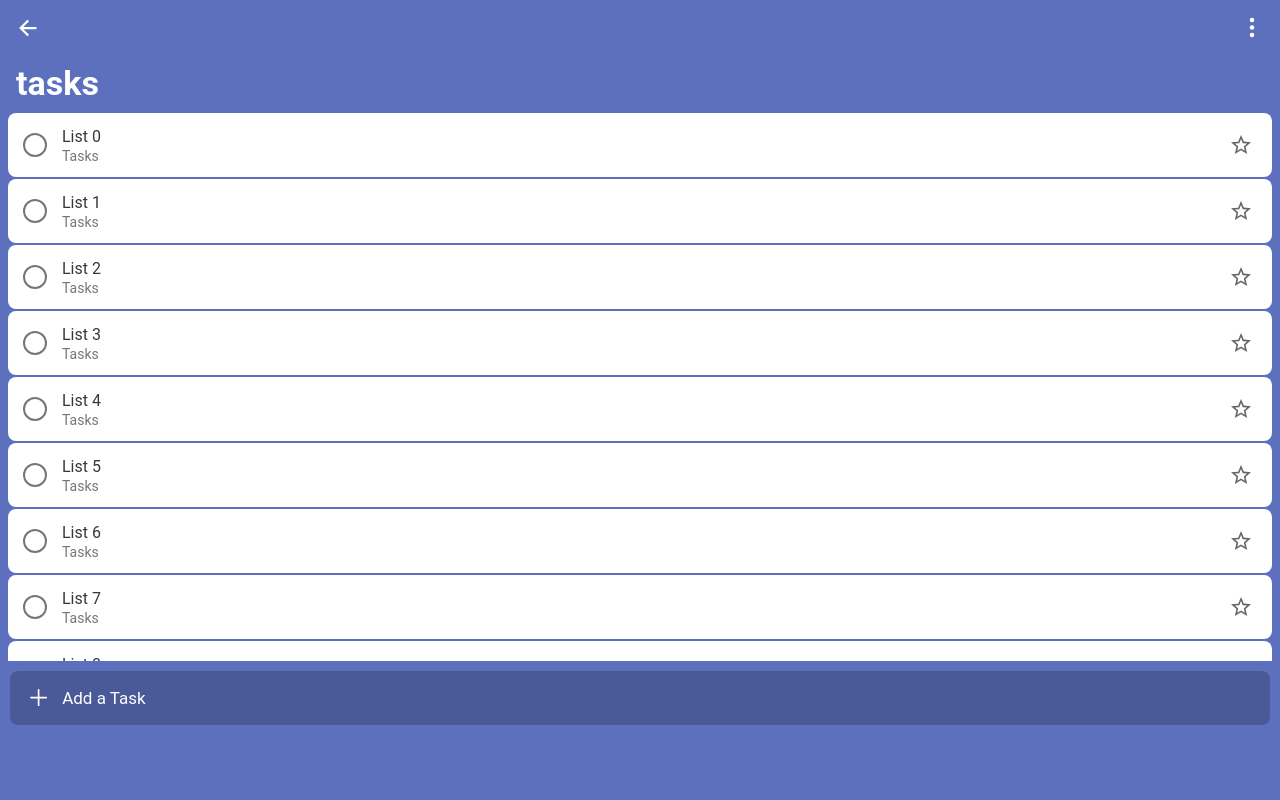
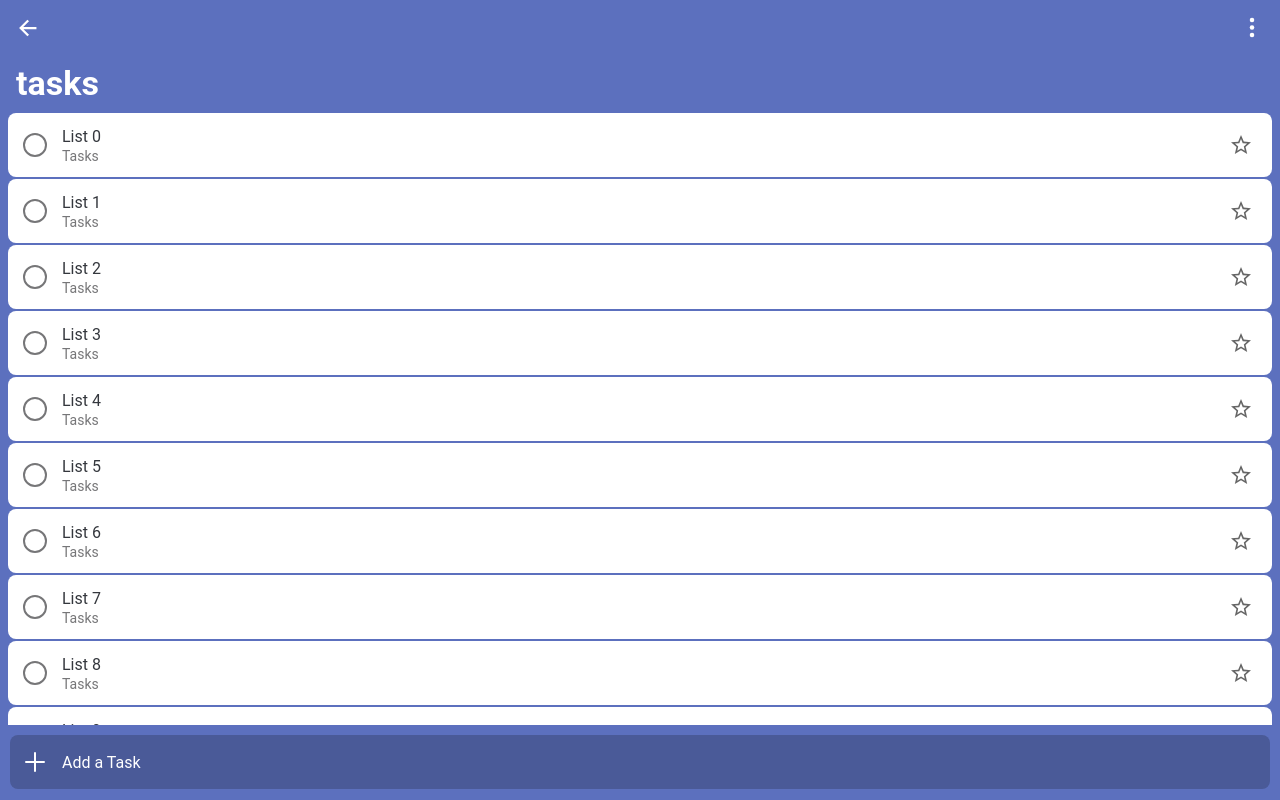
Before and after one commit to immortalt/immortal-todo, a React (Create React App) app: page /home in a window 1280 px wide. Both pictures are taken after a click on the element "Tasks". Built offline with nearby package versions, Linux system fonts and the light colour scheme.

Commit message:
feat(TodoList): implement the suitable add task input height and style

```diff
--- a/src/pages/TodoList/index.tsx
+++ b/src/pages/TodoList/index.tsx
@@ -2,6 +2,7 @@ import {
   IonBackButton,
   IonButton,
   IonButtons,
+  IonCheckbox,
   IonContent,
   IonFooter,
   IonHeader,
@@ -25,10 +26,10 @@ import ListItemIcon from '@mui/material/ListItemIcon'
 import './index.css'
 import DelayDisplay from '../../components/DelayDisplay'
 import { type ListTheme, listThemes } from '../../theme/listThemes'
-import TaskItems from '../../components/TaskItems'
 import { setStatusbarColor } from '../../theme/utils'
 import useIsDark from '../../hooks/useIsDark'
 import { darkenColor, lightenColor } from './utils'
+import TaskItems from '../../components/TaskItems'
 
 type TodoPageProps = RouteComponentProps<{
   id: string
@@ -41,6 +42,9 @@ const TodoList: React.FC<TodoPageProps> = ({ match }) => {
     theme = 'green'
   } = match.params
   const isIOS = isPlatform('ios')
+  const isAndroid = isPlatform('android')
+  const isApp = isIOS || isAndroid
+  const [isAddingTask, setIsAddingTask] = React.useState(false)
   const [anchorEl, setAnchorEl] = React.useState<null | HTMLElement>(null)
   const handleMenu = (event: React.MouseEvent<HTMLElement>): void => {
     if (!isIOS) {
@@ -61,6 +65,34 @@ const TodoList: React.FC<TodoPageProps> = ({ match }) => {
       return '#212121'
     } else {
       return themeUnit.reversed ? lightenColor(themeUnit.background) : darkenColor(themeUnit.background)
+    }
+  }
+  const getFooterItemStyle = () => {
+    if (!isAddingTask) {
+      return {
+        display: 'flex',
+        alignItems: 'center',
+        background: getFooterItemBackground(),
+        marginLeft: 10,
+        marginRight: 10,
+        borderRadius: 8,
+        height: '54px',
+        color: themeUnit.text,
+        marginTop: 10,
+      }
+    }
+    return {
+      display: 'flex',
+      alignItems: 'center',
+      background: isDark ? '#212121' : 'white',
+      marginLeft: 0,
+      marginRight: 0,
+      height: '54px',
+      color: isDark ? 'white' : '#767678',
+      boxShadow: '0px 8px 12px rgba(0, 0, 0, 1)',
+      marginTop: 1,
+      marginBottom: -1,
+      borderRadius: '8px 8px 0 0',
     }
   }
   const styles = {
@@ -85,28 +117,26 @@ const TodoList: React.FC<TodoPageProps> = ({ match }) => {
     },
     footer: {
       bottom: -1,
-      height: 140,
-      background: themeUnit.background,
+      height: isApp ? (isAddingTask ? 58 : 115) : 76,
+      background: isAddingTask ? 'transparent' : themeUnit.background,
     },
-    footerItem: {
-      '--background': getFooterItemBackground(),
-      marginLeft: 10,
-      marginRight: 10,
-      borderRadius: 8,
-      '--min-height': '54px',
-      color: themeUnit.text,
-      marginTop: 10,
-    },
+    footerItem: getFooterItemStyle(),
     newTaskIcon: {
-      marginLeft: -5,
-      marginRight: 10,
+      fontSize: 32,
+      marginLeft: 9,
+      marginRight: 11,
     },
     newTaskInput: {
-      '--placeholder-color': themeUnit.text,
+      '--placeholder-color': isAddingTask ? '#767678' : themeUnit.text,
       '--placeholder-opacity': 1,
       borderWidth: 0
+    },
+    footerItem2: {
+      '--min-height': '100px',
+      display: isAddingTask ? 'block' : 'none',
     }
   }
+
   const getTitle = (id: string) => {
     if (id === 'myday') {
       return <div style={styles.header}>
@@ -204,9 +234,28 @@ const TodoList: React.FC<TodoPageProps> = ({ match }) => {
         {isIOS && sheetModel}
       </IonContent>
       <IonFooter mode="ios" className="ion-no-border" style={styles.footer}>
-        <IonItem lines="none" style={styles.footerItem}>
-          <IonIcon style={styles.newTaskIcon} slot="start" icon={addOutline}></IonIcon>
-          <IonInput style={styles.newTaskInput} placeholder="Add a Task"></IonInput>
+        <div style={styles.footerItem}>
+          {!isAddingTask && <IonIcon style={styles.newTaskIcon} icon={addOutline}></IonIcon>}
+          {isAddingTask && <IonCheckbox style={{
+            marginLeft: 21,
+            marginRight: 15
+          }} aria-readonly></IonCheckbox>}
+          <IonInput
+            onClick={() => {
+              if (isApp) {
+                setIsAddingTask(true)
+              }
+            }}
+            onBlur={() => {
+              if (isApp) {
+                setIsAddingTask(false)
+              }
+            }} style={styles.newTaskInput} placeholder="Add a Task"></IonInput>
+        </div>
+        <IonItem lines="none" style={styles.footerItem2}>
+          <div style={{ height: '100vh' }}>
+            <p></p>
+          </div>
         </IonItem>
       </IonFooter>
     </IonPage>
```
